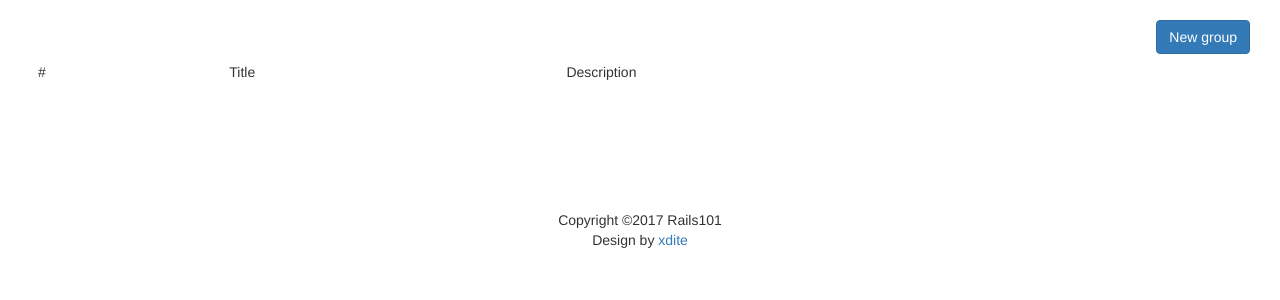
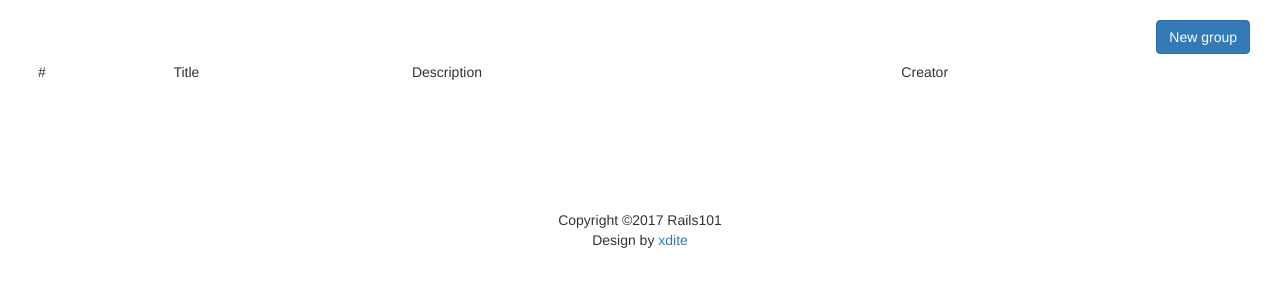
Before and after one commit to choudac/rails111, a Rails app: page /groups in a window 1280 px wide. Shown: the part 52-352 px from the top of the page. Run offline with Rails 7, Linux system fonts and the light colour scheme; data that the repository does not hold is empty; style sheets or scripts are compiled from the project's sources; some libraries are stand-ins or nearby versions.

Commit message:
show group's creator info

```diff
--- a/app/views/groups/index.html.erb
+++ b/app/views/groups/index.html.erb
@@ -8,6 +8,7 @@
         <td>#</td>
         <td>Title</td>
         <td>Description</td>
+        <td>Creator</t>
       </tr>
     </thead>
     <tbody>
@@ -16,6 +17,7 @@
           <td>#</td>
           <td><%= link_to(group.title, group_path(group)) %></td>
           <td><%= group.description %></td>
+          <td> <%= group.user.email %> </td>
           <td>
               <%= link_to("Edit", edit_group_path(group), class: "btn btn-sm btn-default")%>
               <%= link_to("Delete", group_path(group),    class: "btn btn-sm btn-default",
```
